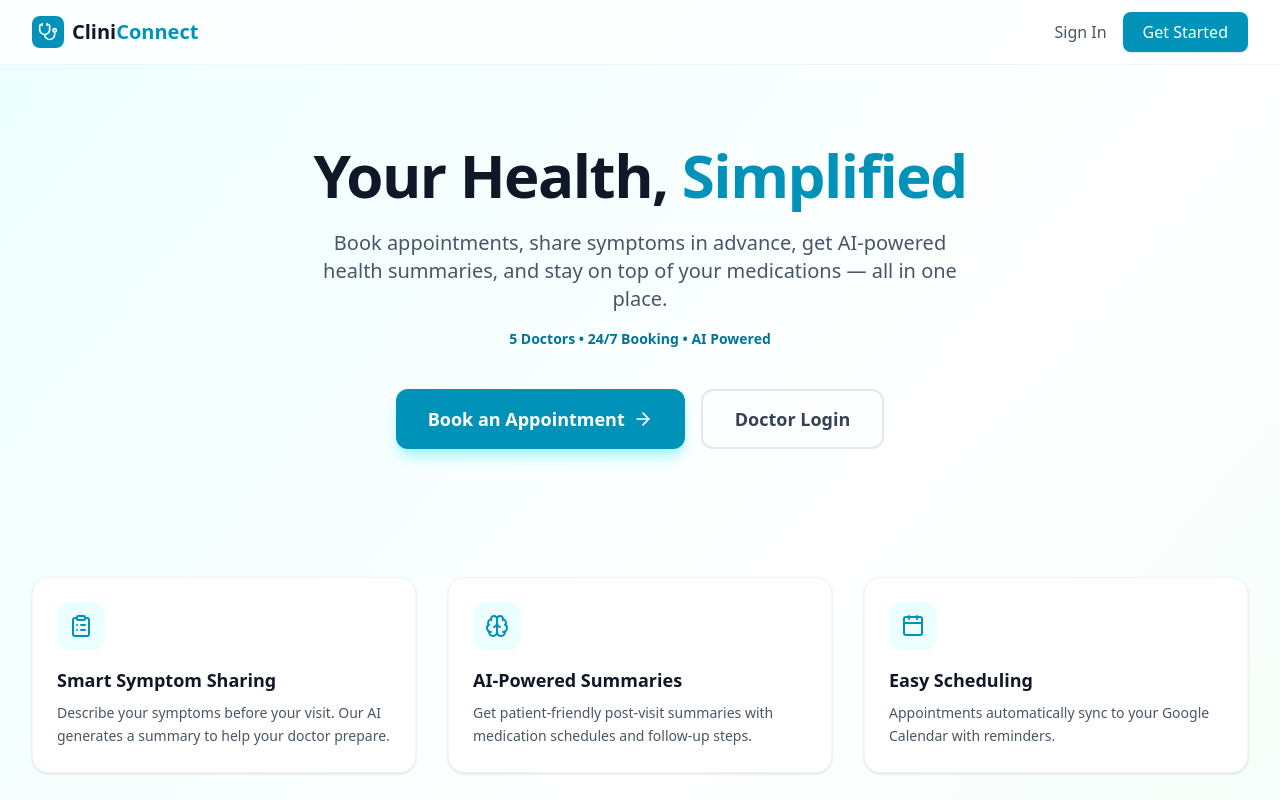
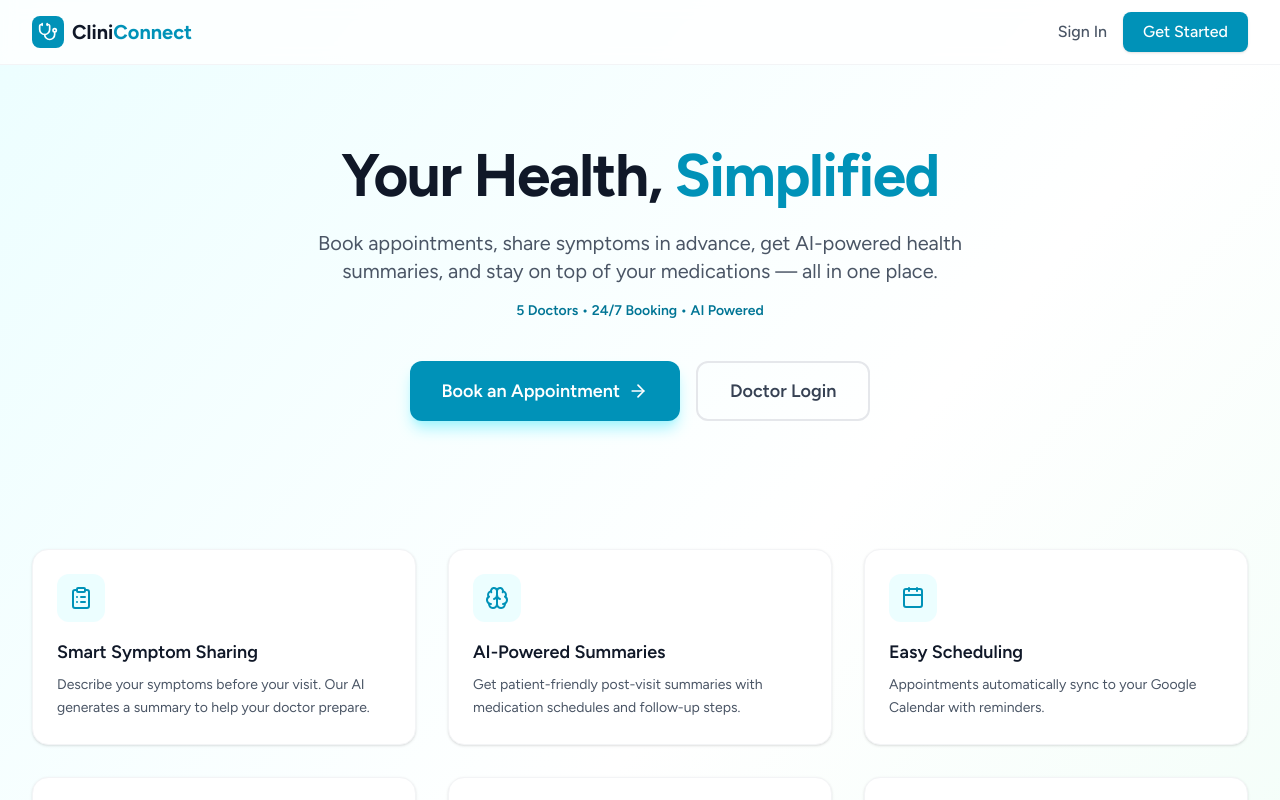
Before and after one commit to Vishwazeer/CliniConnect, a Next.js app: page / in a window 1280 px wide. Shown: the top 800 px of the page. Built offline with nearby package versions, Linux system fonts and the light colour scheme.

Commit message:
Optimize CSS font import order to silence build warning

```diff
--- a/src/app/globals.css
+++ b/src/app/globals.css
@@ -1,5 +1,5 @@
+@import url('https://fonts.googleapis.com/css2?family=Figtree:wght@300;400;500;600;700&family=Noto+Sans:wght@300;400;500;700&display=swap');
 @import "tailwindcss";
-@import url('https://fonts.googleapis.com/css2?family=Figtree:wght@300;400;500;600;700&family=Noto+Sans:wght@300;400;500;700&display=swap');
 
 :root {
   --background: #F0FDFA;
```
